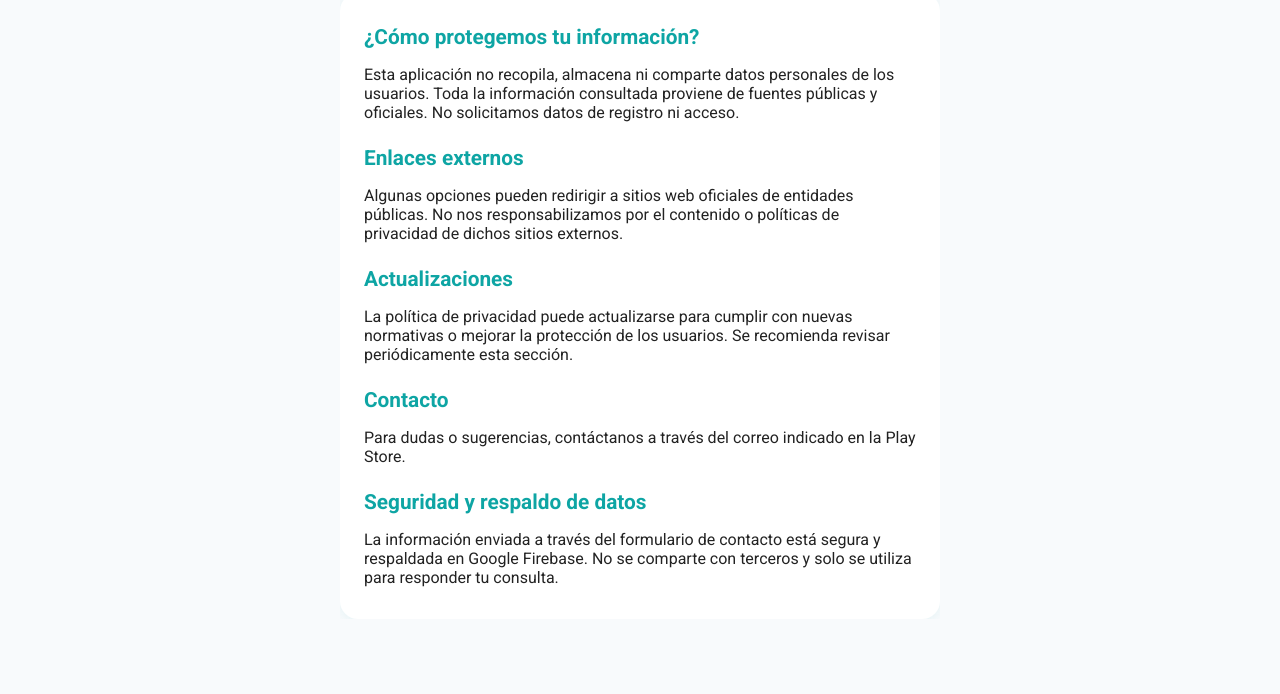
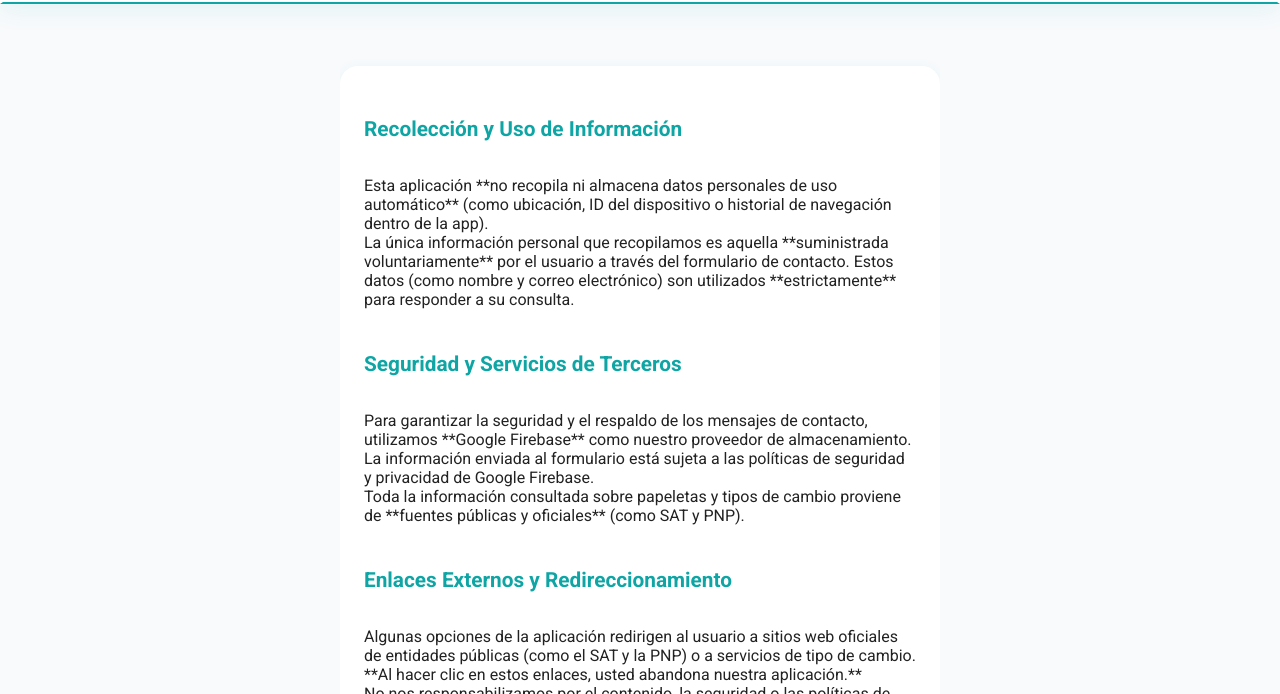
Before and after one commit to f83238251-crypto/sistema-unificado, a website: page privacidad.html in a window 1280 px wide. Shown: the part 106-800 px from the top of the page. Drawn offline with Linux system fonts and the light colour scheme.

Commit message:
Update privacy policy with new information sections
Added sections on data collection, security, and external links to the privacy policy.

```diff
--- a/privacidad.html
+++ b/privacidad.html
@@ -18,16 +18,40 @@
   </header>
   <main class="main-content" style="max-width:600px;margin:0 auto;">
     <section style="background:#fff;border-radius:18px;box-shadow:0 2px 12px rgba(14,165,164,0.08);padding:32px 24px;margin-top:24px;">
-      <h2 style="color:#0ea5a4;font-size:1.3rem;margin-bottom:16px;">¿Cómo protegemos tu información?</h2>
-      <p>Esta aplicación no recopila, almacena ni comparte datos personales de los usuarios. Toda la información consultada proviene de fuentes públicas y oficiales. No solicitamos datos de registro ni acceso.</p>
-      <h2 style="color:#0ea5a4;font-size:1.3rem;margin-top:24px;margin-bottom:16px;">Enlaces externos</h2>
-      <p>Algunas opciones pueden redirigir a sitios web oficiales de entidades públicas. No nos responsabilizamos por el contenido o políticas de privacidad de dichos sitios externos.</p>
+
+        <h2 style="color:#0ea5a4;font-size:1.3rem;margin-bottom:16px;">Recolección y Uso de Información</h2>
+      <p>
+            Esta aplicación **no recopila ni almacena datos personales de uso automático** (como ubicación, ID del dispositivo o historial de navegación dentro de la app).
+        </p>
+        <p>
+            La única información personal que recopilamos es aquella **suministrada voluntariamente** por el usuario a través del formulario de contacto. Estos datos (como nombre y correo electrónico) son utilizados **estrictamente** para responder a su consulta.
+        </p>
+
+      <h2 style="color:#0ea5a4;font-size:1.3rem;margin-top:24px;margin-bottom:16px;">Seguridad y Servicios de Terceros</h2>
+      <p>
+            Para garantizar la seguridad y el respaldo de los mensajes de contacto, utilizamos **Google Firebase** como nuestro proveedor de almacenamiento. La información enviada al formulario está sujeta a las políticas de seguridad y privacidad de Google Firebase.
+        </p>
+        <p>
+            Toda la información consultada sobre papeletas y tipos de cambio proviene de **fuentes públicas y oficiales** (como SAT y PNP).
+        </p>
+
+      <h2 style="color:#0ea5a4;font-size:1.3rem;margin-top:24px;margin-bottom:16px;">Enlaces Externos y Redireccionamiento</h2>
+      <p>
+            Algunas opciones de la aplicación redirigen al usuario a sitios web oficiales de entidades públicas (como el SAT y la PNP) o a servicios de tipo de cambio. **Al hacer clic en estos enlaces, usted abandona nuestra aplicación.**
+        </p>
+        <p>
+            No nos responsabilizamos por el contenido, la seguridad o las políticas de privacidad de dichos sitios externos. Recomendamos revisar las políticas de privacidad de cada entidad al visitarlas.
+        </p>
+
+        <h2 style="color:#0ea5a4;font-size:1.3rem;margin-top:24px;margin-bottom:16px;">Retención de Datos y Contacto</h2>
+        <p>
+            Los datos enviados a través del formulario de contacto se retienen por un período de **6 meses** para la gestión del servicio y luego son eliminados de forma segura. Para dudas o sugerencias, contáctanos a través del correo indicado en la Play Store.
+        </p>
+
       <h2 style="color:#0ea5a4;font-size:1.3rem;margin-top:24px;margin-bottom:16px;">Actualizaciones</h2>
-      <p>La política de privacidad puede actualizarse para cumplir con nuevas normativas o mejorar la protección de los usuarios. Se recomienda revisar periódicamente esta sección.</p>
-      <h2 style="color:#0ea5a4;font-size:1.3rem;margin-top:24px;margin-bottom:16px;">Contacto</h2>
-      <p>Para dudas o sugerencias, contáctanos a través del correo indicado en la Play Store.</p>
-      <h2 style="color:#0ea5a4;font-size:1.3rem;margin-top:24px;margin-bottom:16px;">Seguridad y respaldo de datos</h2>
-      <p>La información enviada a través del formulario de contacto está segura y respaldada en Google Firebase. No se comparte con terceros y solo se utiliza para responder tu consulta.</p>
+      <p>
+            Esta política de privacidad puede ser actualizada para cumplir con nuevas normativas o mejorar la protección de los usuarios. Le recomendamos revisar esta sección periódicamente. La fecha de la última actualización se indicará al inicio de esta sección (aunque no está visible, se recomienda agregarlo).
+        </p>
     </section>
   </main>
   <footer class="footer"></footer>
```
Lines whose indentation alone changed are shown as unchanged.
